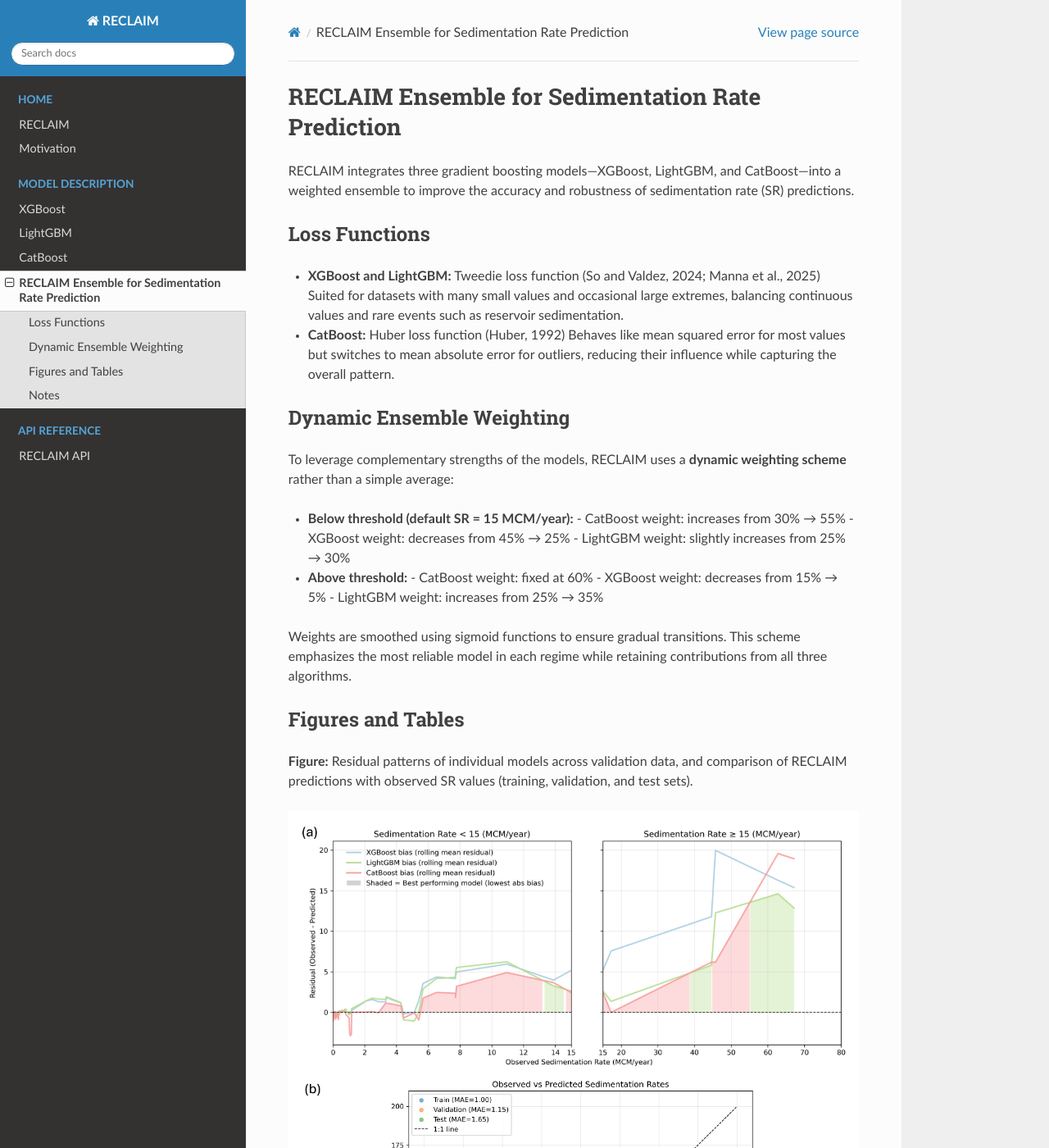
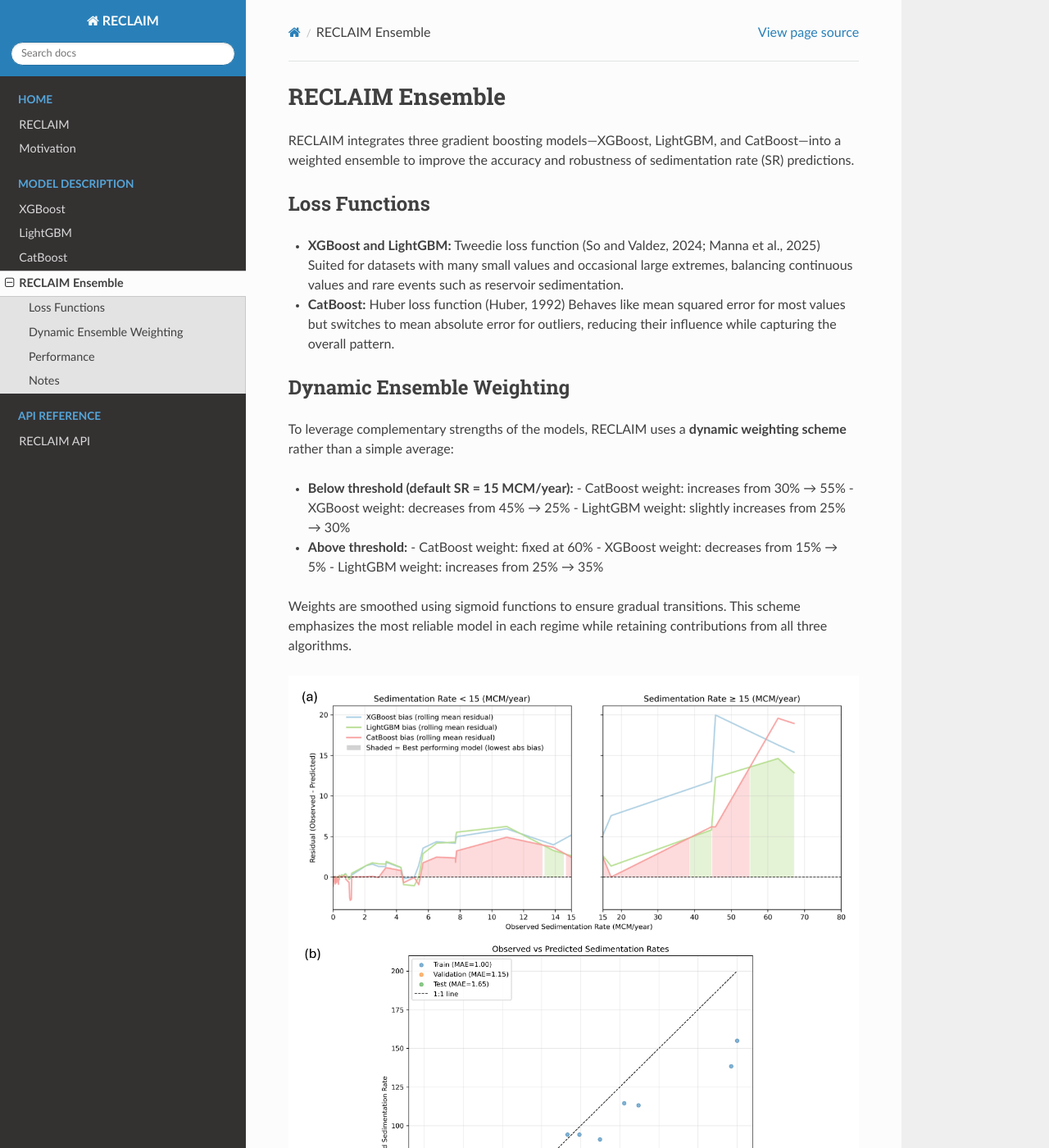
Before and after one commit to UW-SASWE/RECLAIM, a Sphinx documentation site: the page built from docs/reclaim_ensemble_SR.rst, in a window 1280 px wide and 1400 px high. Shown: the whole window at 82% size. Built offline with Sphinx 7.4.7 and the Read the Docs theme 3.1.0, drawn with Linux system fonts in a browser that asks for light colours; some of the changed text lies outside the part shown.

Commit message:
rearranged figure

```diff
--- a/docs/reclaim_ensemble_SR.rst
+++ b/docs/reclaim_ensemble_SR.rst
@@ -1,5 +1,5 @@
-RECLAIM Ensemble for Sedimentation Rate Prediction
-==================================================
+RECLAIM Ensemble
+=================
 
 RECLAIM integrates three gradient boosting models—XGBoost, LightGBM, and CatBoost—into a weighted ensemble to improve the accuracy and robustness of sedimentation rate (SR) predictions.
 
@@ -30,25 +30,25 @@ To leverage complementary strengths of the models, RECLAIM uses a **dynamic weig
 
 Weights are smoothed using sigmoid functions to ensure gradual transitions. This scheme emphasizes the most reliable model in each regime while retaining contributions from all three algorithms.
 
-Figures and Tables
-------------------
+.. image:: _static/reclaim_ensemble_performance.jpg
+   :alt: RECLAIM ensemble predictions vs observed SR
+   :align: center
 
 **Figure:** Residual patterns of individual models across validation data, and comparison of RECLAIM predictions with observed SR values (training, validation, and test sets).
 
-.. image:: _static/reclaim_ensemble_performance.jpg
-   :alt: RECLAIM ensemble predictions vs observed SR
-   :align: center
+Performance
+------------------
 
 **Performance Metrics:** RMSE, MAE, and R² for RECLAIM across different datasets.
 
 +------------+---------------------------+----------------------------+---------------------------+
 | Data Split | RMSE (MCM/year)           | MAE (MCM/year)             | R²                        |
 +============+===========================+============================+===========================+
-| Train      | 3.45                      | 1.0                        | 0.95                       |
+| Train      | 3.45                      | 1.0                        | 0.95                      |
 +------------+---------------------------+----------------------------+---------------------------+
-| Validation | 3.57                      | 1.15                       | 0.89                       |
+| Validation | 3.57                      | 1.15                       | 0.89                      |
 +------------+---------------------------+----------------------------+---------------------------+
-| Test       | 4.44                      | 1.65                       | 0.86                       |
+| Test       | 4.44                      | 1.65                       | 0.86                      |
 +------------+---------------------------+----------------------------+---------------------------+
 
 Notes
```
